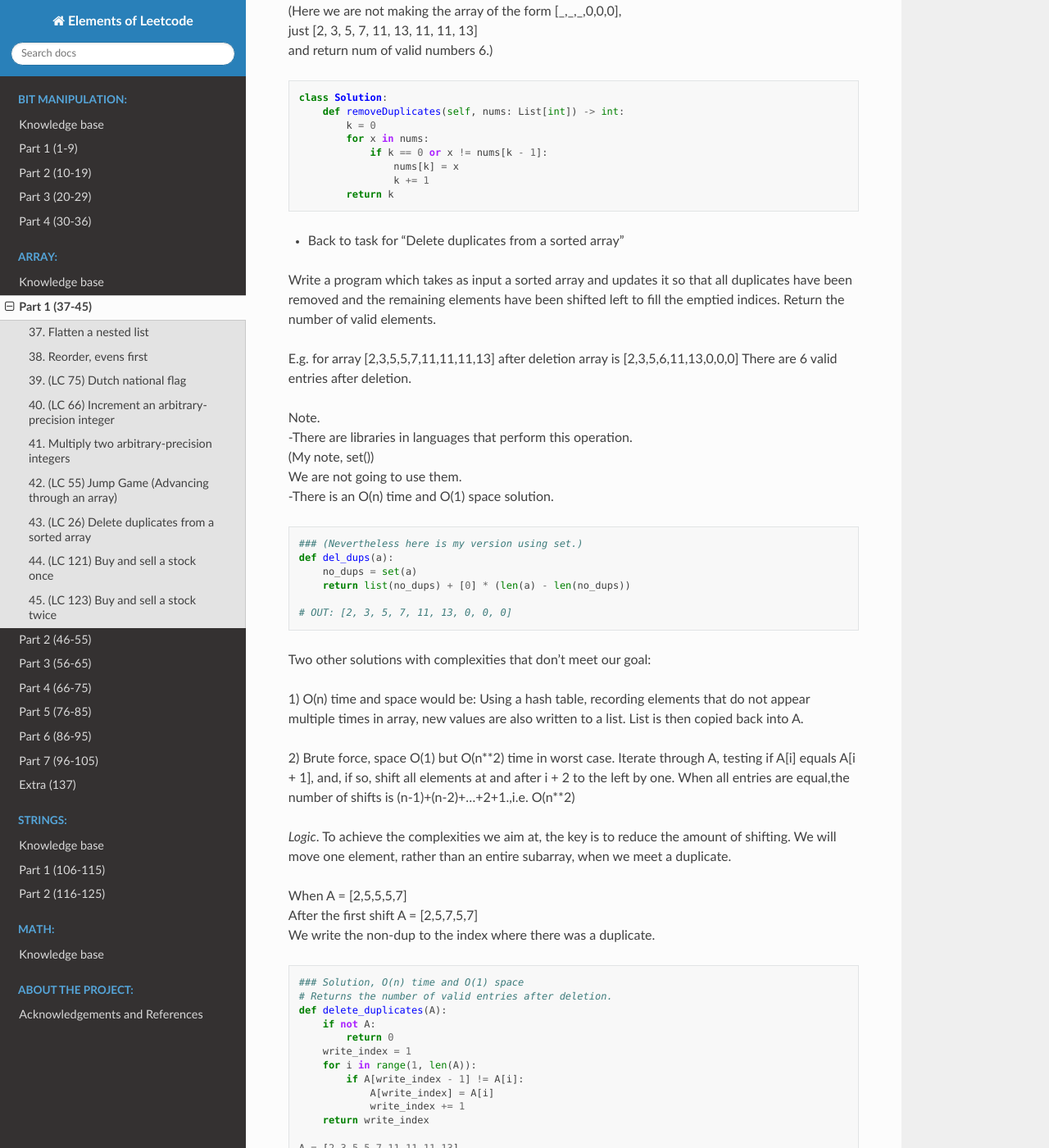
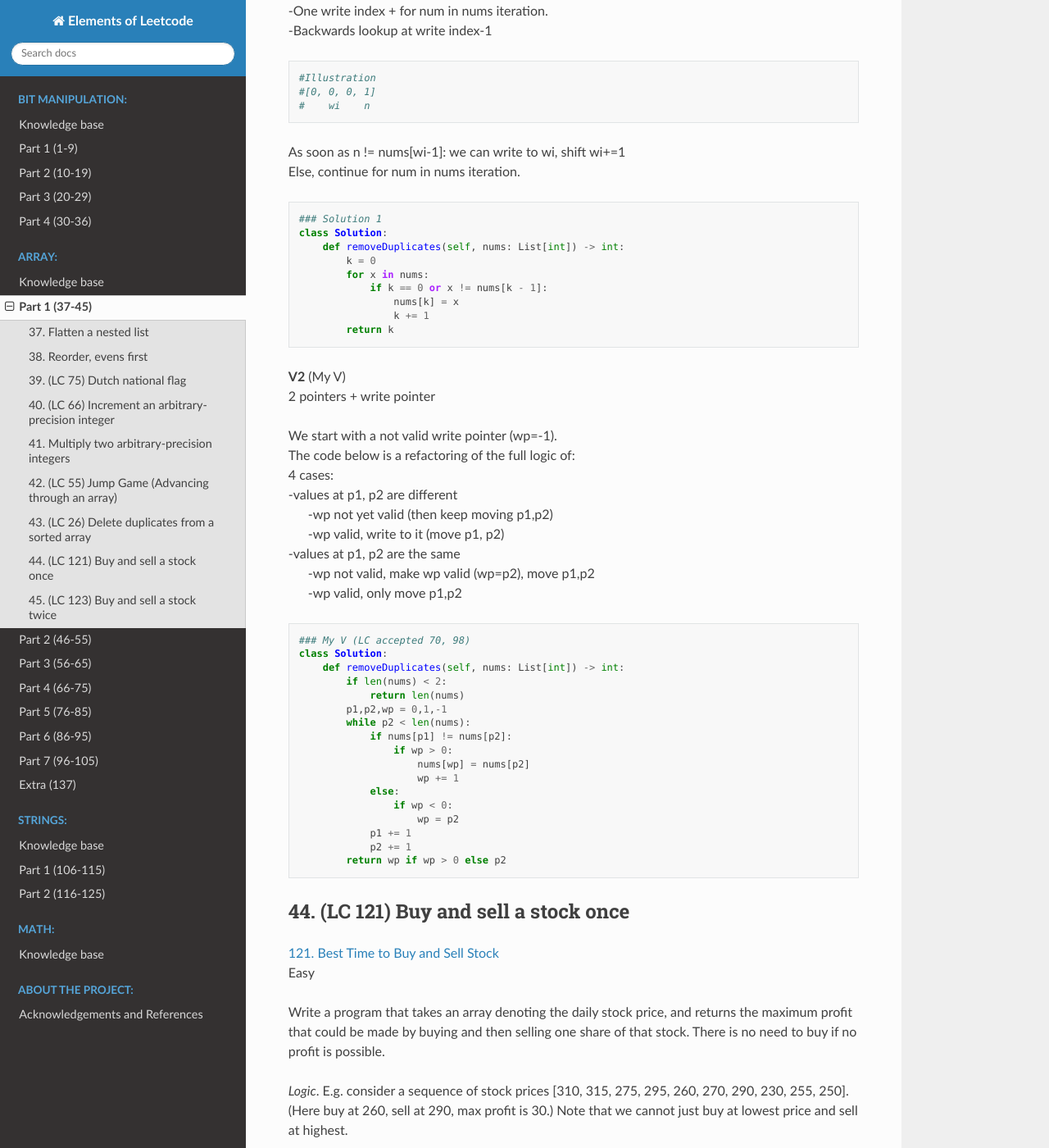
Before and after one commit to kkvero/elements_of_leetcode, a Sphinx documentation site: the page built from docs/source/array/array_1.rst, in a window 1280 px wide and 1400 px high, scrolled down 9106 px. Shown: the whole window at 82% size. Built offline with Sphinx 7.4.7 and the Read the Docs theme 2.0.0, drawn with Linux system fonts in a browser that asks for light colours; some of the changed text lies outside the part shown.

Commit message:
update 43: edit q43

```diff
--- a/docs/source/array/array_1.rst
+++ b/docs/source/array/array_1.rst
@@ -444,14 +444,22 @@ Greedy, O(n). ::
 | `26. Remove Duplicates from Sorted Array <https://leetcode.com/problems/remove-duplicates-from-sorted-array/>`_
 | Easy
 
-
-| **Solution to Leetcode**
-| (Here we are not making the array of the form [_,_,_,0,0,0],
-| just [2, 3, 5, 7, 11, 13, 11, 11, 13]
-| and return num of valid numbers 6.)
+| **Keys:**
+| -One write index + for num in nums iteration.
+| -Backwards lookup at write index-1
 
 ::
 
+    #Illustration
+    #[0, 0, 0, 1]
+    #    wi    n
+
+| As soon as n != nums[wi-1]: we can write to wi, shift wi+=1
+| Else, continue for num in nums iteration.
+
+::
+
+    ### Solution 1
     class Solution:
         def removeDuplicates(self, nums: List[int]) -> int:
             k = 0
@@ -461,111 +469,38 @@ Greedy, O(n). ::
                     k += 1
             return k
 
-- Back to task for "Delete duplicates from a sorted array"
+| **V2** (My V)
+| 2 pointers + write pointer
 
-Write a program which takes as input a sorted array and updates it so that all
-duplicates have been removed and the remaining elements have been shifted left
-to fill the emptied indices. Return the number of valid elements.
-
-E.g. for array [2,3,5,5,7,11,11,11,13] after deletion array is [2,3,5,6,11,13,0,0,0]
-There are 6 valid entries after deletion.
-
-| Note.
-| -There are libraries in languages that perform this operation.
-| (My note, set())
-| We are not going to use them.
-| -There is an O(n) time and O(1) space solution.
+| We start with a not valid write pointer (wp=-1).
+| The code below is a refactoring of the full logic of:
+| 4 cases:
+| -values at p1, p2 are different
+|  -wp not yet valid (then keep moving p1,p2)
+|  -wp valid, write to it (move p1, p2)
+| -values at p1, p2 are the same
+|  -wp not valid, make wp valid (wp=p2), move p1,p2
+|  -wp valid, only move p1,p2
 
 ::
 
-    ### (Nevertheless here is my version using set.)
-    def del_dups(a):
-        no_dups = set(a)
-        return list(no_dups) + [0] * (len(a) - len(no_dups))
-
-    # OUT: [2, 3, 5, 7, 11, 13, 0, 0, 0]
-
-Two other solutions with complexities that don't meet our goal:
-
-1) O(n) time and space would be:
-Using a hash table, recording elements that do not appear multiple times in array,
-new values are also written to a list. List is then copied back into A.
-
-2) Brute force, space O(1) but O(n**2) time in worst case.
-Iterate through A, testing if A[i] equals A[i + 1], and, if so, shift all elements
-at and after i + 2 to the left by one. When all entries are equal,the number of
-shifts is (n-1)+(n-2)+...+2+1.,i.e. O(n**2)
-
-*Logic*.
-To achieve the complexities we aim at, the key is to reduce the amount of shifting.
-We will move one element, rather than an entire subarray, when we meet a duplicate.
-
-| When A = [2,5,5,5,7]
-| After the first shift A = [2,5,7,5,7]
-| We write the non-dup to the index where there was a duplicate.
-
-::
-
-    ### Solution, O(n) time and O(1) space
-    # Returns the number of valid entries after deletion.
-    def delete_duplicates(A):
-        if not A:
-            return 0
-        write_index = 1
-        for i in range(1, len(A)):
-            if A[write_index - 1] != A[i]:
-                A[write_index] = A[i]
-                write_index += 1
-        return write_index
-
-    A = [2,3,5,5,7,11,11,11,13]
-    print(delete_duplicates(A))  #6
-
-    ### My version
-    def remove_dups(a):
-        wi = 1  # write index
-        for i in range(1, len(a)):
-            if a[i] != a[i - 1] and wi == i:
-                wi += 1
-            elif a[i] != a[i - 1] and wi != i:
-                a[wi] = a[i]
-                wi += 1
-        while wi < len(a):  # starting from wi, i.e. non-dups, fill with 0s
-            a[wi] = 0
-            wi += 1
-        print(a)
-        return len([x for x in a if x != 0])
-
-    a = [2, 3, 5, 5, 7, 11, 11, 11, 13]
-    a2 = [1, 1, 6, 7, 8, 8, 9]
-    print(remove_dups(a))
-    print(remove_dups(a2))
-    # OUT
-    # [2, 3, 5, 7, 11, 13, 0, 0, 0]
-    # 6
-    # [1, 6, 7, 8, 9, 0, 0]
-    # 5
-
-| **Main version explained**
-| Here we have 2 sets of indexes.
-
-i that always moves forward, and write_index that lags behind because it moves
-only when there are no duplicates, it stops incrementing when there are dups.
-
-Note we return this write_index at the end.
-write_index is the index where our unique numbers finish and where we would have
-been writing if the list were to go on.
-Since indexes start at 0, it's ok to return the index of an already invalid array item.
-indexes [0,1,2,3] ->returning 3, for array of len 3 [0,1,2] of valid items.
-
-| The loop walk through.
-| A = [2,5,5,5,7]  #wi=write_index
-| 1) wi=1, i=1 [2,5,5,5,7]
-| 2) wi=2, i=2 [2,5,5,5,7]
-| 3) wi=2, i=3 [2,5,5,5,7]  #we stop incrementing wi, but we don't yet write at wi.
-| We start writing at wi when items are non dups again.
-| 4) wi=2, i=4 [2,5,7,5,7]  #we write at wi, and we increment wi, i reached len(A)
-| wi=3    #we return wi which is the len of the valid array with non dup values
+    ### My V (LC accepted 70, 98)
+    class Solution:
+        def removeDuplicates(self, nums: List[int]) -> int:
+            if len(nums) < 2:
+                return len(nums)
+            p1,p2,wp = 0,1,-1
+            while p2 < len(nums):
+                if nums[p1] != nums[p2]:
+                    if wp > 0:
+                        nums[wp] = nums[p2]
+                        wp += 1
+                else:
+                    if wp < 0:
+                        wp = p2
+                p1 += 1
+                p2 += 1
+            return wp if wp > 0 else p2
 
 44. (LC 121) Buy and sell a stock once
 ----------------------------------------
```
Also changed, not shown: 5 other files.
